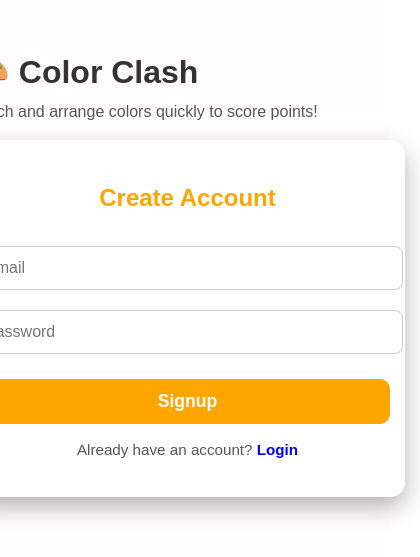
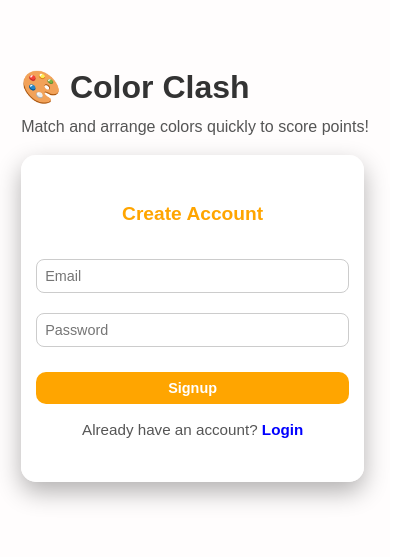
Before and after one commit to jagan-238/color-click-battle, a React (Vite) app in the folder frontend/: page /#/signup in a window 390 px wide. Shown: the part 151-708 px from the top of the page, 420 px wide, since content can reach past the window. Built offline with nearby package versions, Linux system fonts and the light colour scheme.

Commit message:
Update signup.css

```diff
--- a/frontend/src/styles/signup.css
+++ b/frontend/src/styles/signup.css
@@ -1,20 +1,21 @@
-/* Full screen signup page */
 .signup-page {
   display: flex;
   align-items: center;      /* Vertical center */
   justify-content: center;  /* Horizontal center */
-  height: 100vh;            /* Full viewport height */
+  min-height: 100vh;        /* Full viewport height */
   width: 100vw;             /* Full viewport width */
   background: #fffdfd;
   font-family: Arial, sans-serif;
   margin: 0;
+  padding: 10px;            /* Small padding for very small screens */
+  box-sizing: border-box;
 }
 
 /* Main form container */
 .auth-container {
   background: rgba(255,255,255,0.95);
   width: 420px;
-  max-width: 90%;
+  max-width: 95%;           /* Responsive max width */
   padding: 40px 30px;
   border-radius: 15px;
   box-shadow: 0 10px 25px rgba(0,0,0,0.3);
@@ -22,29 +23,26 @@
   flex-direction: column;
   align-items: center;
   text-align: center;
+  transition: all 0.3s ease; /* Smooth resizing */
 }
 
 /* Title & description */
 .auth-container h1 {
   font-size: 2.5rem;
-  color: orange;   /* 🔥 Changed to orange */
+  color: orange;
   margin-bottom: 15px;
-  text-align: center; /* Ensures it's centered */
 }
 
 .auth-container p.subtitle {
   font-size: 1.1rem;
   color: #333;
   margin-bottom: 25px;
-  text-align: center;
 }
 
-/* Subheading */
 .auth-container h2 {
-  color: orange;   /* 🔥 Changed to orange */
+  color: orange;
   font-size: 1.5rem;
   margin-bottom: 20px;
-  text-align: center;
 }
 
 /* Input fields */
@@ -55,6 +53,7 @@
   border-radius: 8px;
   border: 1px solid #ccc;
   font-size: 1rem;
+  box-sizing: border-box;
 }
 
 /* Buttons */
@@ -66,7 +65,7 @@
   border: none;
   border-radius: 10px;
   cursor: pointer;
-  background-color: orange;   /* 🔥 Changed button to orange */
+  background-color: orange;
   color: white;
   font-weight: bold;
   transition: transform 0.2s, background-color 0.2s;
@@ -74,18 +73,17 @@
 
 .auth-container .btn:hover {
   transform: scale(1.05);
-  background-color: darkorange;  /* 🔥 Hover color */
+  background-color: darkorange;
 }
 
 /* Links */
 .auth-container p {
   margin-top: 15px;
   font-size: 0.95rem;
-  text-align: center;
 }
 
 .auth-container a {
-  color: orange;   /* 🔥 Links orange */
+  color: orange;
   text-decoration: none;
   font-weight: bold;
 }
@@ -94,13 +92,59 @@
   text-decoration: underline;
 }
 
-/* Responsive */
-@media (max-width: 768px) {
-  .auth-container { padding: 30px 20px; }
-  .auth-container h1 { font-size: 2rem; }
+/* Responsive for tablets */
+@media (max-width: 1024px) {
+  .auth-container {
+    width: 350px;
+    padding: 35px 25px;
+  }
+  .auth-container h1 {
+    font-size: 2.2rem;
+  }
+  .auth-container h2 {
+    font-size: 1.4rem;
+  }
+  .auth-container input,
+  .auth-container .btn {
+    font-size: 1rem;
+    padding: 10px;
+  }
 }
 
+/* Responsive for mobile */
+@media (max-width: 768px) {
+  .auth-container {
+    width: 300px;
+    padding: 30px 20px;
+  }
+  .auth-container h1 {
+    font-size: 2rem;
+  }
+  .auth-container h2 {
+    font-size: 1.3rem;
+  }
+  .auth-container input,
+  .auth-container .btn {
+    font-size: 0.95rem;
+    padding: 9px;
+  }
+}
+
+/* Responsive for very small screens */
 @media (max-width: 480px) {
-  .auth-container { padding: 20px 15px; }
-  .auth-container h1 { font-size: 1.8rem; }
+  .auth-container {
+    width: 90%;
+    padding: 25px 15px;
+  }
+  .auth-container h1 {
+    font-size: 1.8rem;
+  }
+  .auth-container h2 {
+    font-size: 1.2rem;
+  }
+  .auth-container input,
+  .auth-container .btn {
+    font-size: 0.9rem;
+    padding: 8px;
+  }
 }
```
